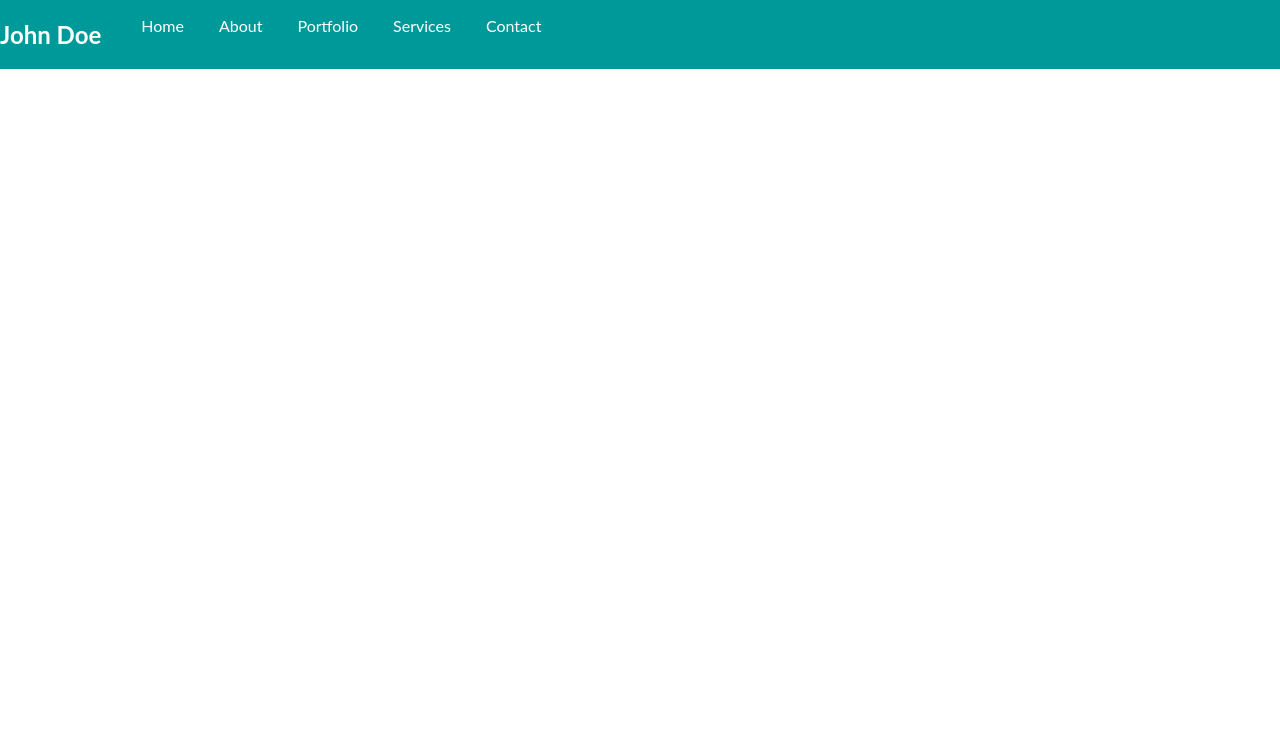
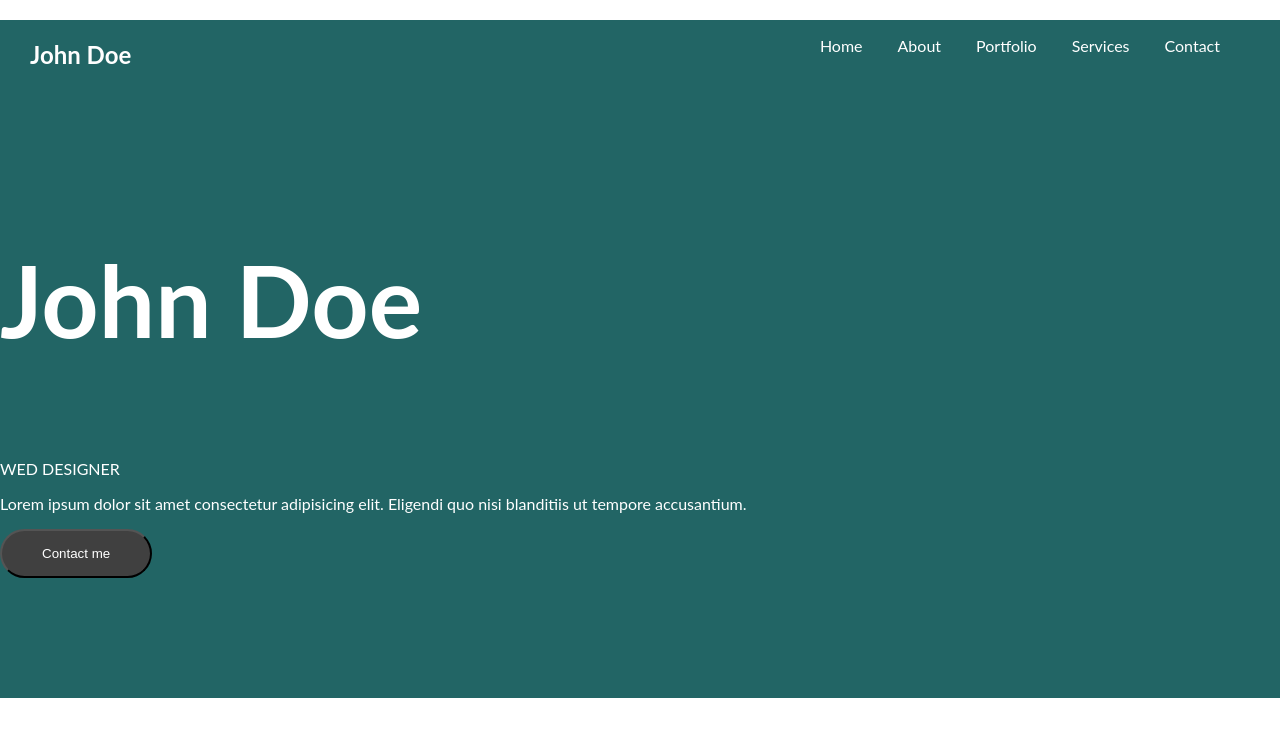
Before and after one commit to kenan-868/Task-2, a plain HTML site: page index.html in a window 1280 px wide. Drawn offline with Linux system fonts and the light colour scheme.

Commit message:
I can't bring some divs to the center

```diff
--- a/index.html
+++ b/index.html
@@ -5,16 +5,22 @@
     </head>
     <body>
         <div class="bg-color font">
-            <div class="flex">
+            <div class="flex j-between margin">
                 <h2 class="white">John Doe</h2>
                 <ul class="nav-menu white">
                     <li>Home</li>
-                    <li class="margin">About</li>
-                    <li class="margin">Portfolio</li>
-                    <li class="margin">Services</li>
-                    <li class="margin">Contact</li>
+                    <li class="margin-l">About</li>
+                    <li class="margin-l">Portfolio</li>
+                    <li class="margin-l">Services</li>
+                    <li class="margin-l">Contact</li>
                 </ul>
             </div>
+            <div class="white j-center">
+                <p class="font-size"><b>John Doe</b></p>
+                <p>WED DESIGNER</p>
+                <p>Lorem ipsum dolor sit amet consectetur adipisicing elit. Eligendi quo nisi
+                    blanditiis ut tempore accusantium.</p>
+                <button class="border black white p-button margin-bottom">Contact me</button>
             </div>
         </div>
     </body>
--- a/style.css
+++ b/style.css
@@ -1,11 +1,23 @@
 body{ margin: 0; padding: 0px; }
-.bg-color{ background-color: #009999;}
+.bg-color{ background-color: #226565;}
 .white{color: white;}
+.black{ background-color: #404040;}
 .flex{ display: flex;}
+.j-between{justify-content: space-between;}
+.j-center{
+    direction: column;
+    justify-content: center;
+    align-items: center;
+}
 .nav-menu{
     list-style: none;
-    justify-content: end;
+    justify-content: space-between;
     display: flex;
 }
-.margin{margin-left: 35px;}
+.margin-l{margin-left: 35px;}
 .font{font-family: 'Lato', sans-serif;}
+.margin{margin: 20px 60px 150px 30px;}
+.p-button{padding: 15px 40px;}
+.font-size{font-size: 100px;}
+.border{ border-radius: 35px;}
+.margin-bottom{ margin-bottom: 120px;}
```
